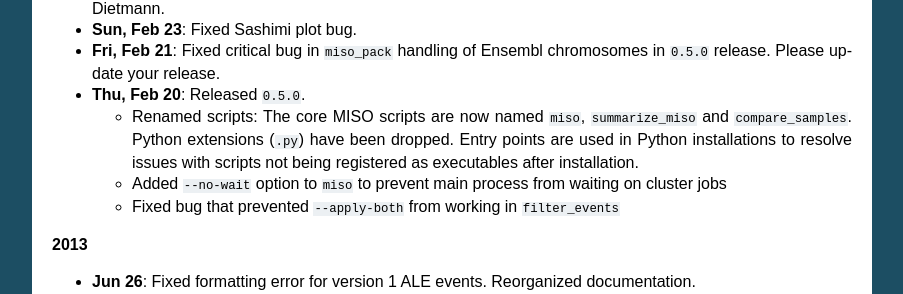
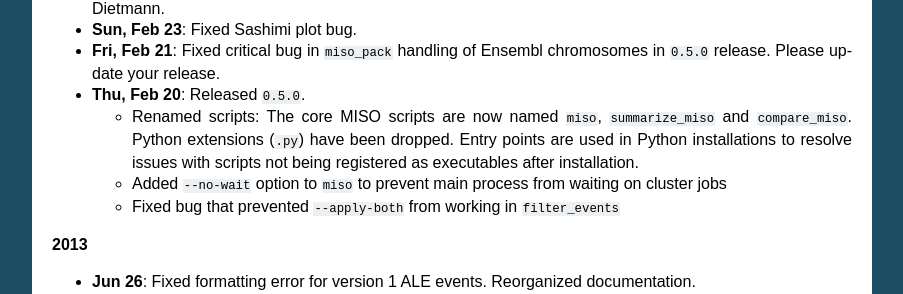
Before and after one commit to yarden/MISO, a Sphinx documentation site: the page built from docs/source/index.rst, in a window 1280 px wide and 900 px high, scrolled down 27558 px. Shown: the part 148-442 px from the top of the window, without its empty margins (198-1101 px from the left). Built offline with Sphinx 7.4.7, drawn with Linux system fonts in a browser that asks for light colours.

Commit message:
revised docs

```diff
--- a/docs/source/index.rst
+++ b/docs/source/index.rst
@@ -1143,7 +1143,7 @@ Updates
 
 * **Thu, Feb 20**: Released ``0.5.0``.
 
-  * Renamed scripts: The core MISO scripts are now named ``miso``, ``summarize_miso`` and ``compare_samples``. Python extensions (``.py``) have been dropped. Entry points are used in Python installations to resolve issues with scripts not being registered as executables after installation.
+  * Renamed scripts: The core MISO scripts are now named ``miso``, ``summarize_miso`` and ``compare_miso``. Python extensions (``.py``) have been dropped. Entry points are used in Python installations to resolve issues with scripts not being registered as executables after installation.
 
   * Added ``--no-wait`` option to ``miso`` to prevent main process from waiting on cluster jobs
 
```
